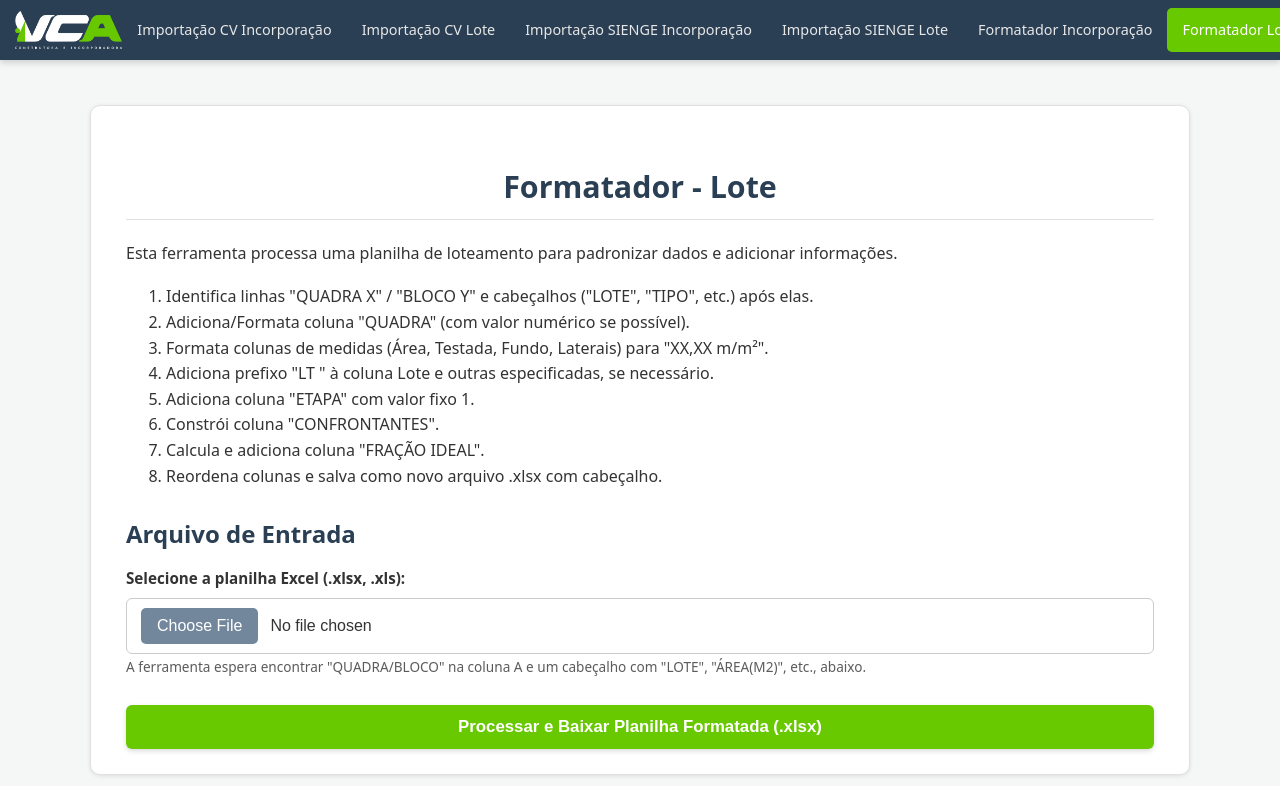
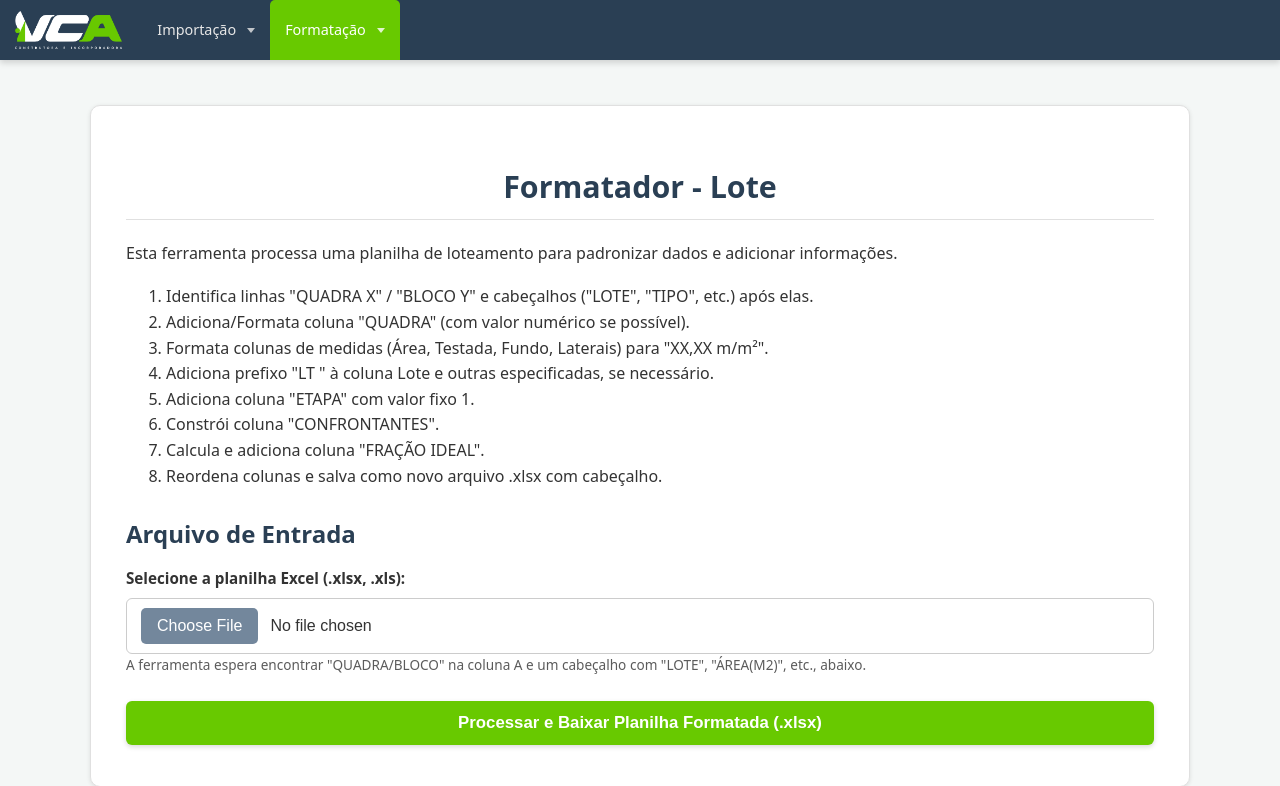
Before and after one commit to Timesistemaimobi/SISTEMA-WEB-DE-LANCAMENTO, a Flask app: page /formatador-lote in a window 1280 px wide. Shown: the top 786 px of the page. Run offline with Flask 3, Linux system fonts and the light colour scheme.

Commit message:
LAYOUT COMPLETO CORRIGIDO
- AJUSTE NA NAVBAR

```diff
--- a/templates/base.html
+++ b/templates/base.html
@@ -1,8 +1,7 @@
-<!DOCTYPE html>
-<html lang="pt-br">
 <head>
   <meta charset="UTF-8" />
   <meta name="viewport" content="width=device-width, initial-scale=1.0" />
+
   <title>{% block title %}Ferramentas VCA{% endblock %} - VCA Construtora</title>
   <link
     rel="stylesheet"
@@ -10,34 +9,64 @@
   />
   {# Bloco para adicionar CSS específico da página, se necessário #}
   {% block styles %}{% endblock %}
+
 </head>
 <body>
   <nav class="navbar">
-      {# Container para alinhar logo e toggler no mobile #}
     <div class="navbar-container">
         <div class="logo-container">
             {# Link da logo para a página inicial #}
             <a href="{{ url_for('home') }}">
                 <img src="{{ url_for('static', filename='images/vca.png') }}" alt="Logo VCA">
             </a>
+        </div>
+        {# Botão Hambúrguer (visível só em mobile via CSS) #}
+        <button class="navbar-toggler" type="button" aria-label="Toggle navigation">
+            <span class="toggler-icon">☰</span>
+        </button>
+    </div>
+
+    {# Container do menu que será mostrado/escondido no mobile #}
+    <div class="navbar-collapse">
+        <ul>
+            <!-- Menu Dropdown: Importação -->
+            <li class="dropdown">
+                {# Link principal do menu (href="#" para não navegar) #}
+                {# Adiciona 'active' se QUALQUER página de importação estiver ativa #}
+                <a href="#" {% if active_page and active_page.startswith('importacao_') %}class="active"{% endif %}>
+                    Importação <span class="dropdown-indicator"></span> {# Indicador CSS #}
+                </a>
+                <ul class="dropdown-menu">
+                    {# Os links internos levam às páginas #}
+                    <li><a href="{{ url_for('importacao_cv_index') }}">Importação CV</a></li>
+                    <li><a href="{{ url_for('importacao_cv_lote_tool') }}">Importação CV Lote</a></li>
+                    <li><a href="{{ url_for('importacao_sienge_index') }}">Importação SIENGE</a></li>
+                    <li><a href="{{ url_for('importacao_sienge_lote_index') }}">Importação SIENGE Lote</a></li>
+                </ul>
             </li>
-          <!-- Link 1: Importação CV -->
-          <li><a href="{{ url_for('importacao_cv_index') }}" {% if active_page == 'importacao_cv' %}class="active"{% endif %}>Importação CV Incorporação </a></li>
-          <!-- Link 2: Importação CV Lote -->
-          <li><a href="{{ url_for('importacao_cv_lote_tool') }}" {% if active_page == 'importacao_cv_lote' %}class="active"{% endif %}>Importação CV Lote</a></li>
-          <!-- Link 3: Importação SIENGE -->
-          <li><a href="{{ url_for('importacao_sienge_index') }}" {% if active_page == 'importacao_sienge' %}class="active"{% endif %}>Importação SIENGE Incorporação</a></li>
-          <!-- Link 4: Importação SIENGE Lote -->
-          <li><a href="{{ url_for('importacao_sienge_lote_index') }}" {% if active_page == 'importacao_sienge_lote' %}class="active"{% endif %}>Importação SIENGE Lote</a></li>
-          <!-- Link 5: Formatador Incorporação -->
-          <li><a href="{{ url_for('formatador_incorporacao_tool') }}" {% if active_page == 'formatador_incorporacao' %}class="active"{% endif %}>Formatador Incorporação</a></li>
-          <!-- Link 6: Formatador Lote -->
-          <li><a href="{{ url_for('formatador_lote_tool') }}" {% if active_page == 'formatador_lote' %}class="active"{% endif %}>Formatador Lote</a></li>
+
+            <!-- Menu Dropdown: Formatação -->
+            <li class="dropdown">
+                {# Link principal do menu #}
+                {# Adiciona 'active' se QUALQUER página de formatação estiver ativa #}
+                <a href="#" {% if active_page and active_page.startswith('formatador_') %}class="active"{% endif %}>
+                    Formatação <span class="dropdown-indicator"></span> {# Indicador CSS #}
+                </a>
+                <ul class="dropdown-menu">
+                    <li><a href="{{ url_for('formatador_incorporacao_tool') }}">Formatador Incorporação</a></li>
+                    <li><a href="{{ url_for('formatador_lote_tool') }}">Formatador Lote</a></li>
+                    {# Adicione aqui o link para o Formatador de Preços quando criado #}
+                    {# <li><a href="{{ url_for('formatador_preco_tool') }}">Formatador Tabela Preços</a></li> #}
                 </ul>
+            </li>
+
+        </ul>
+    </div>
   </nav>
 
   {# Container principal que receberá o conteúdo das páginas filhas #}
   <main class="container">
+
     <!-- Seção para Mensagens Flash (erros, avisos, sucesso) -->
     {% with messages = get_flashed_messages(with_categories=true) %}
       {% if messages %}
```
Lines whose indentation alone changed are shown as unchanged.
